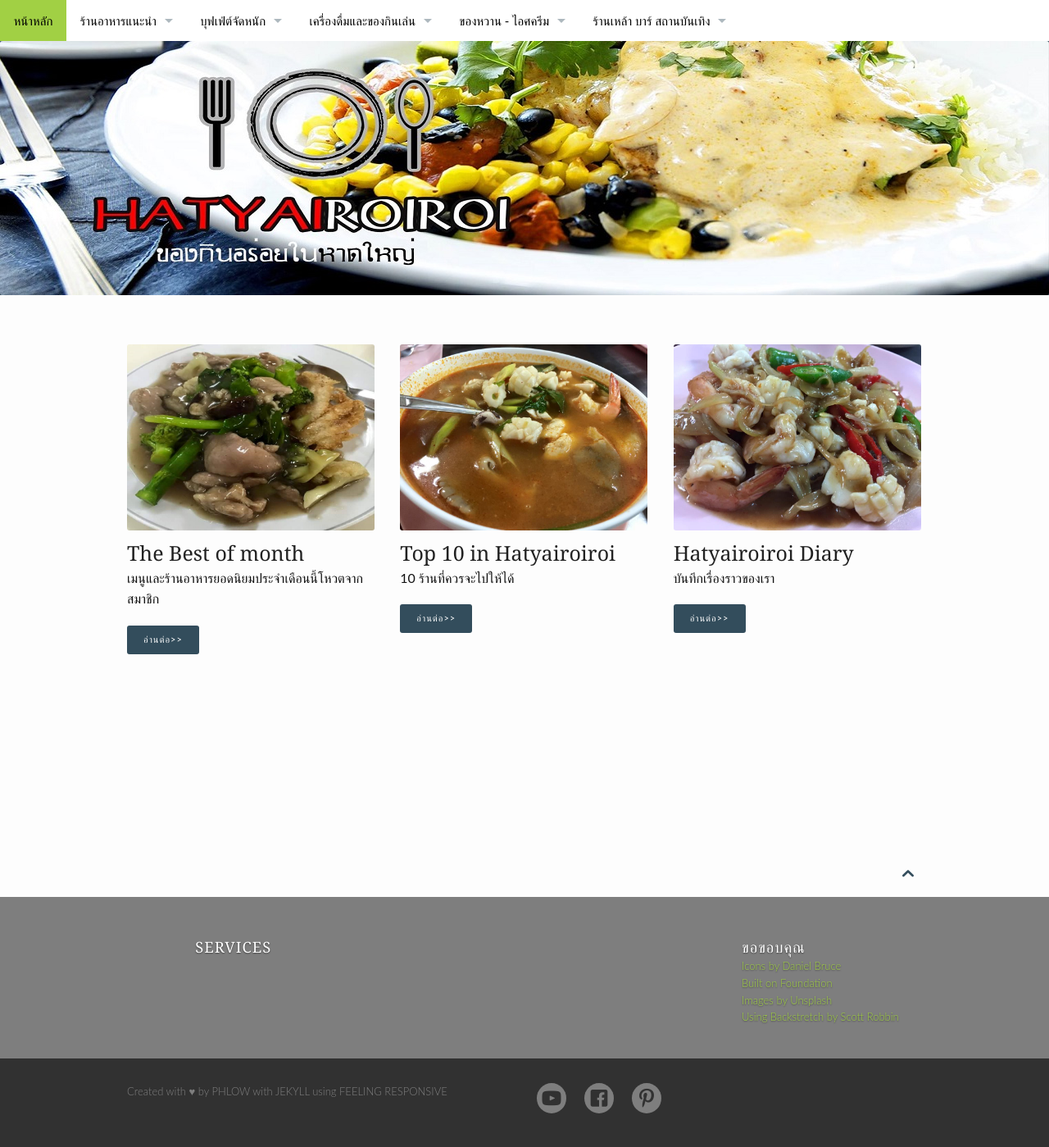
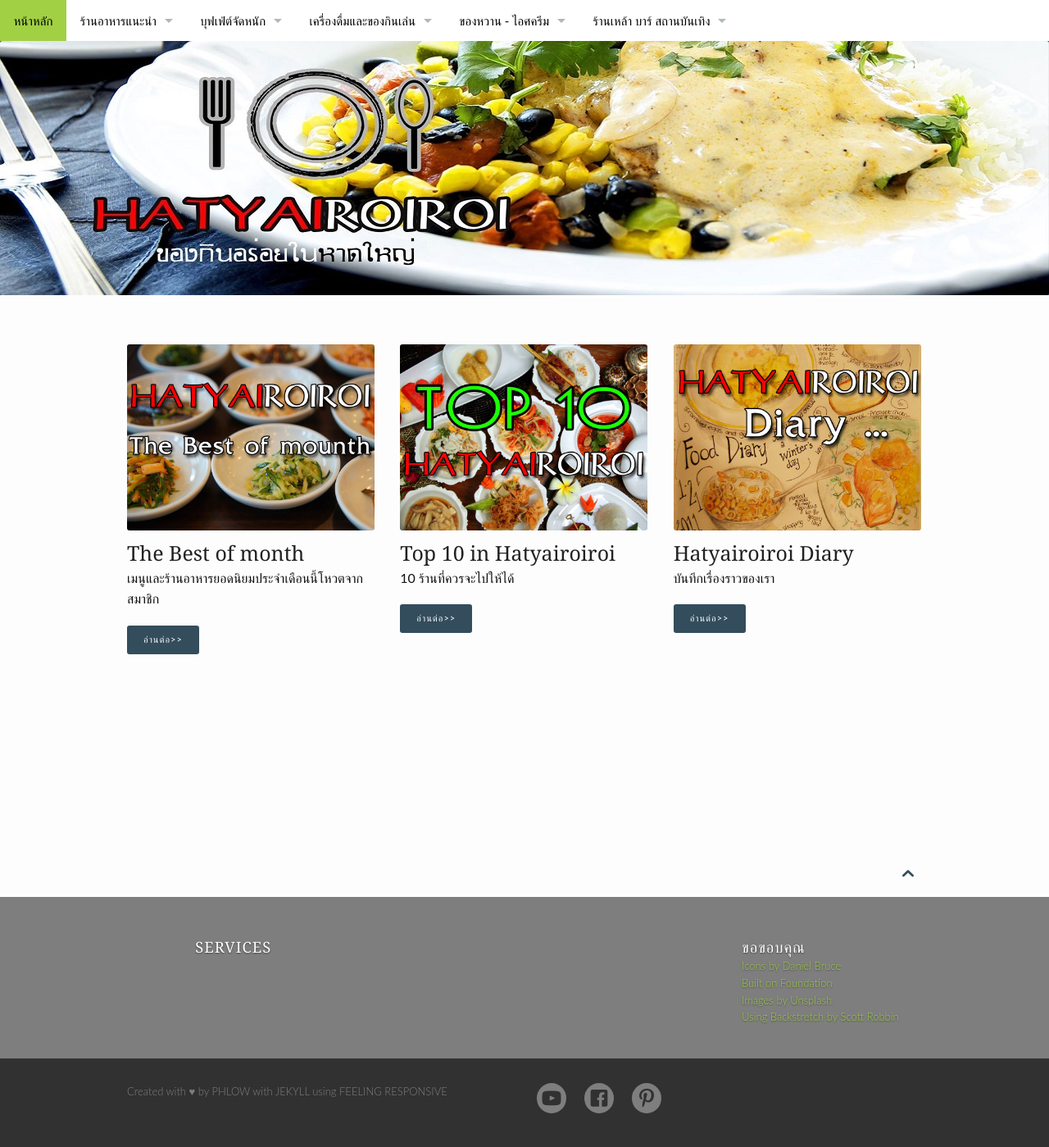
Before and after one commit to hatyairoiroi/hatyairoiroi.github.io, a Jekyll site: the page built from index.md, in a window 1280 px wide. Shown: the whole page at 82% size. Built offline with Jekyll 4.4.1, drawn with Linux system fonts in a browser that asks for light colours.

Commit message:
Update index.md

```diff
--- a/index.md
+++ b/index.md
@@ -12,16 +12,16 @@ widget-1:
     title: "The Best of month"
     url: ''
     text: 'เมนูและร้านอาหารยอดนิยมประจำเดือนนี้โหวตจากสมาชิก'
-    image: ราดหน้า.jpg
+    image: Bestofmounth.jpg
 widget-2:
     title: "Top 10 in Hatyairoiroi"
     url: '/Top10/'
     text: '10 ร้านที่ควรจะไปให้ได้'
-    image: 'ต้มยำ.jpg'
+    image: 'Top10.jpg'
 widget-3:
     title: "Hatyairoiroi Diary"
     url: ''
     text: 'บันทึกเรื่องราวของเรา'
-    image: กุ้ง.jpg
+    image: Diary.jpg
 
 ---
```
